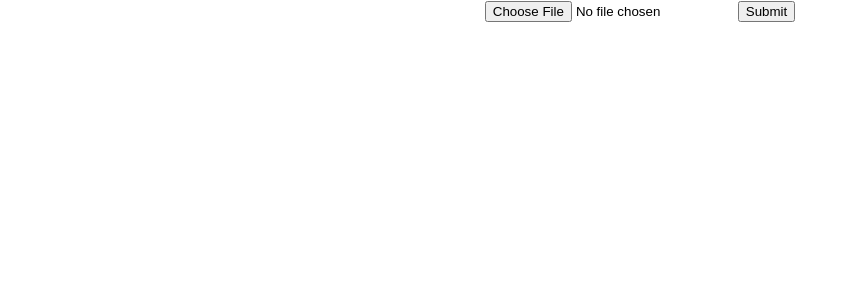
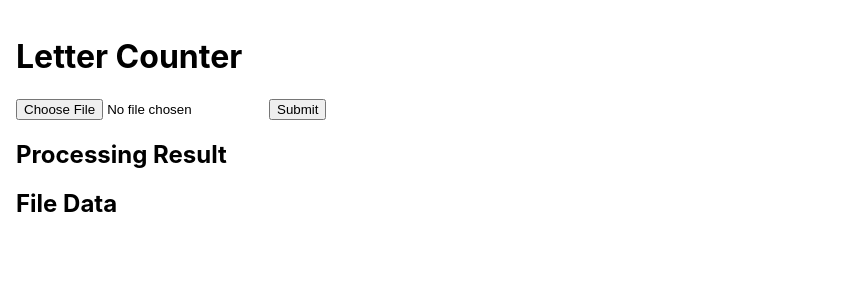
Before and after one commit to lethanhan97/word-parser, a React (Create React App) app: page / in a window 1280 px wide. Shown: the top 300 px of the page, without its empty margins (0-842 px from the left). Built offline with nearby package versions, Linux system fonts and the light colour scheme.

Commit message:
added raw result

```diff
--- a/src/App.css
+++ b/src/App.css
@@ -1,38 +1,3 @@
-.App {
-  text-align: center;
+.app-wrapper {
+  padding: 1rem;
 }
-
-.App-logo {
-  height: 40vmin;
-  pointer-events: none;
-}
-
-@media (prefers-reduced-motion: no-preference) {
-  .App-logo {
-    animation: App-logo-spin infinite 20s linear;
-  }
-}
-
-.App-header {
-  background-color: #282c34;
-  min-height: 100vh;
-  display: flex;
-  flex-direction: column;
-  align-items: center;
-  justify-content: center;
-  font-size: calc(10px + 2vmin);
-  color: white;
-}
-
-.App-link {
-  color: #61dafb;
-}
-
-@keyframes App-logo-spin {
-  from {
-    transform: rotate(0deg);
-  }
-  to {
-    transform: rotate(360deg);
-  }
-}
--- a/src/App.tsx
+++ b/src/App.tsx
@@ -1,13 +1,13 @@
-import { createRef, FormEvent, useState } from 'react';
+import React, { createRef, FormEvent, Fragment, useState } from 'react';
 import './App.css';
 
-function Result({ result }: { result: Result }) {
+function ResultDisplay({ result }: { result: Result }) {
   const keys = Object.keys(result);
   return (
     <article>
       {keys.map((key) => (
-        <p>
-          {key.toUpperCase()} Count: {result[key]}
+        <p key={key}>
+          <b>{key.toUpperCase()}</b> Count: {result[key]}
         </p>
       ))}
     </article>
@@ -17,6 +17,7 @@ function Result({ result }: { result: Result }) {
 function App() {
   const fileRef = createRef<HTMLInputElement>();
   const [result, setResult] = useState({} as Result);
+  const [textDisplay, setTextDisplay] = useState([] as string[]);
 
   const onSubmit = (e: FormEvent<HTMLFormElement>) => {
     e.preventDefault();
@@ -37,9 +38,15 @@ function App() {
     reader.readAsText(currentFile);
     reader.onload = () => {
       if (!!reader.result) {
+        handleTextDisplay(reader.result as string);
         handleTextCount(reader.result as string); // will never be ArrayBuffer because we only acept txt file
       }
     };
+  };
+
+  const handleTextDisplay = (text: string) => {
+    const textArr = text.split('\n');
+    setTextDisplay(textArr);
   };
 
   const handleTextCount = (text: string) => {
@@ -64,7 +71,6 @@ function App() {
     }, {} as Result);
 
     setResult(result);
-    console.log('result', result);
   };
 
   const checkType = (file: File) => {
@@ -75,12 +81,38 @@ function App() {
   };
 
   return (
-    <div className="App">
+    <div className="app-wrapper">
+      <header>
+        <h1>Letter Counter</h1>
+      </header>
+
       <form onSubmit={onSubmit}>
         <input type="file" id="myfile" name="myfile" ref={fileRef}></input>
         <button type="submit">Submit</button>
       </form>
-      <Result result={result}></Result>
+
+      <section>
+        <header>
+          <h2>Processing Result</h2>
+        </header>
+        <ResultDisplay result={result}></ResultDisplay>
+      </section>
+
+      <section>
+        <header>
+          <h2>File Data</h2>
+        </header>
+
+        <p>
+          {textDisplay.map((line, i) => {
+            return (
+              <Fragment key={i}>
+                {line} <br></br>
+              </Fragment>
+            );
+          })}
+        </p>
+      </section>
     </div>
   );
 }
--- a/src/index.css
+++ b/src/index.css
@@ -6,8 +6,3 @@ body {
   -webkit-font-smoothing: antialiased;
   -moz-osx-font-smoothing: grayscale;
 }
-
-code {
-  font-family: source-code-pro, Menlo, Monaco, Consolas, 'Courier New',
-    monospace;
-}
```
Also changed, not shown: src/logo.svg (deleted).
